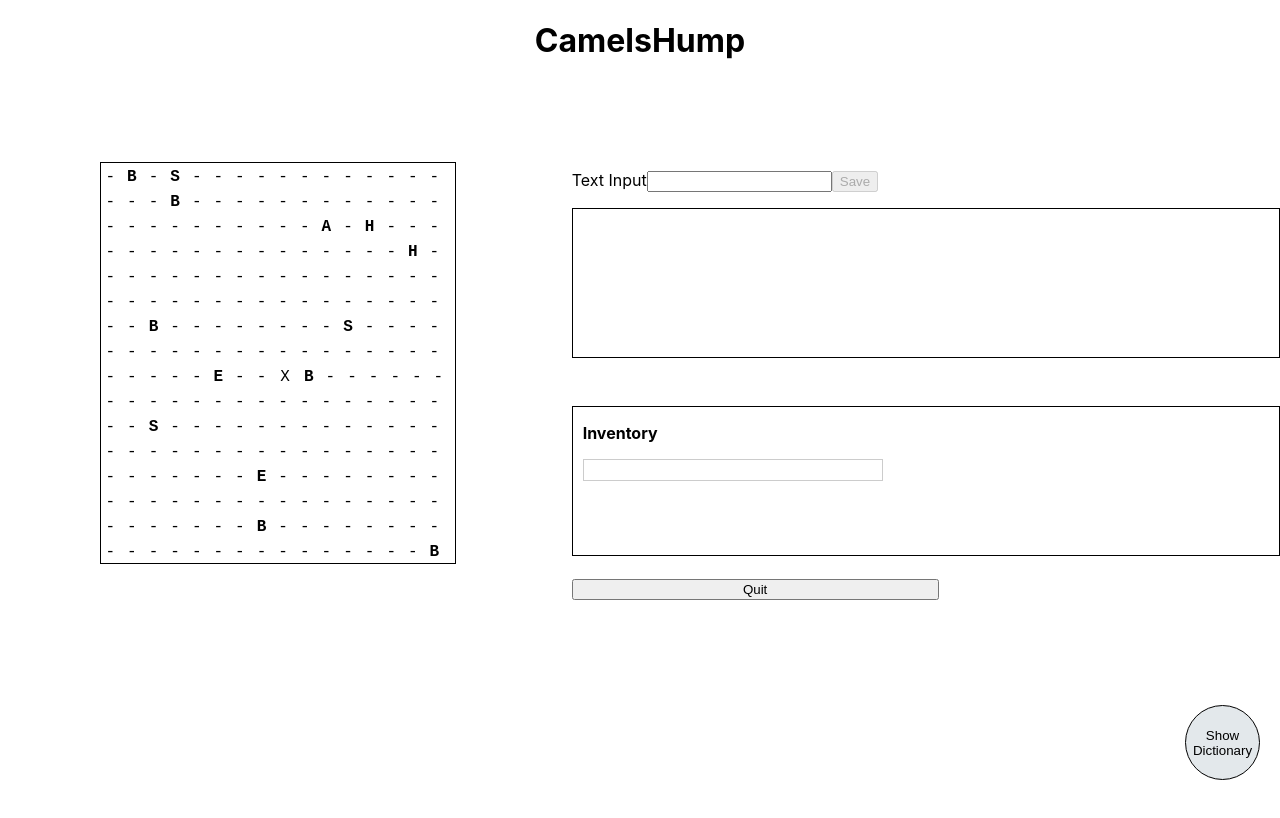
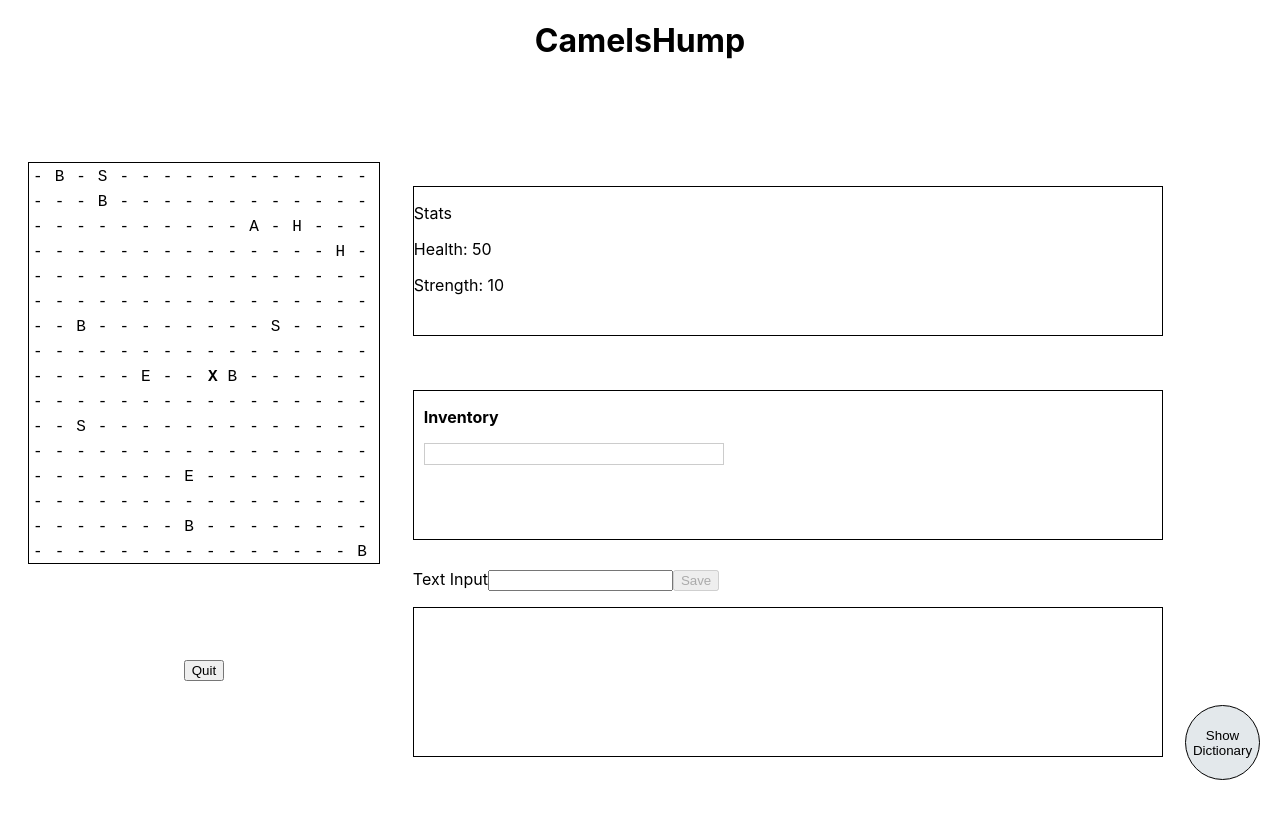
Before and after one commit to csci312a-f23/project-camelshump, a Next.js app: page /play in a window 1280 px wide. Shown: the top 818 px of the page. Built offline with nearby package versions, Linux system fonts and the light colour scheme; what @huggingface/inference would draw is missing.

Commit message:
style changes

```diff
--- a/src/components/MapDisplay.js
+++ b/src/components/MapDisplay.js
@@ -24,7 +24,7 @@ export default function MapDisplay({ currentMap, position, updateItem }) {
             <div className={styles.cell} data-testid="map" key={colIndex}>
               <ul className={char !== "-" ? styles.usefulChar : ""}>
                 {rowIndex === position[0] && colIndex === position[1] ? (
-                  <ul>
+                  <ul className={styles.highlightedX}>
                     {" "}
                     X
                     {char !== "-"
--- a/src/pages/play.js
+++ b/src/pages/play.js
@@ -202,6 +202,12 @@ export default function GameViewer({ className }) {
           <FightEnemy closePopup={closePopup} fightAction={fightAction} />
         )}
       </div>
+      <div className="statsContainer">
+        <p> Stats </p>
+        <p> Health: 50 </p>
+
+        <p> Strength: 10 </p>
+      </div>
       <div className="textContainer">
         <TextBox
           generatedText={generatedText}
--- a/src/styles/MapDisplay.module.css
+++ b/src/styles/MapDisplay.module.css
@@ -18,10 +18,5 @@
 
 .highlightedX {
   font-weight: bold;
-  font-size: 1.3rem;
   letter-spacing: 4px !important;
 }
-
-.usefulChar {
-  font-weight: bold;
-}
--- a/src/styles/globals.css
+++ b/src/styles/globals.css
@@ -21,7 +21,7 @@ body {
 }
 .gridContainer {
   display: grid;
-  gap: 15px;
+  gap: 5px;
 }
 
 .mapContainer {
@@ -35,9 +35,20 @@ body {
 
 .textContainer {
   grid-column-start: 2;
+  grid-column-end: 3;
+  grid-row-start: 3;
+  grid-row-end: 4;
+  width: 750px;
+}
+
+.statsContainer {
+  grid-column-start: 2;
   grid-column-end: 4;
   grid-row-start: 1;
   grid-row-end: 2;
+  border: 1px solid #000;
+  height: 150px;
+  max-width: 750px;
 }
 
 .inventoryContainer {
@@ -51,8 +62,9 @@ body {
 }
 
 .quitButton {
-  grid-column-start: 2;
-  grid-column-end: 3;
+  margin: auto;
+  grid-column-start: 1;
+  grid-column-end: 2;
   grid-row-start: 3;
   grid-row-end: 4;
 }
```
